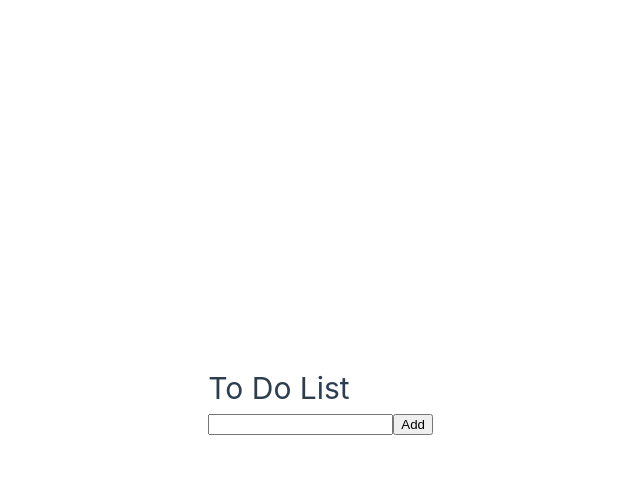
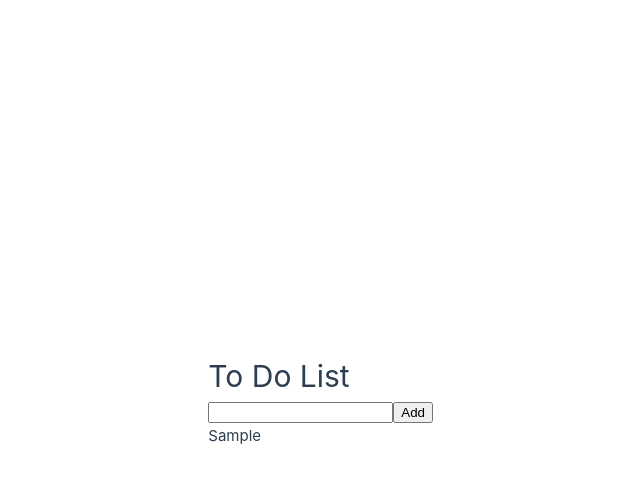
Before and after one commit to tittieth/exercise-pinia, a Vue app: page / in a window 1280 px wide. Both pictures are taken after typing "Sample" into the empty fields and a click on the button "Add". Shown: the top 482 px of the page, without its empty margins (207-847 px from the left). Built offline with nearby package versions, Linux system fonts and the light colour scheme.

Commit message:
print out todos from the list

```diff
--- a/src/components/TodoList.vue
+++ b/src/components/TodoList.vue
@@ -1,5 +1,19 @@
-<script setup lang="ts"></script>
+<script setup lang="ts">
+import { useTodoListStore } from '@/stores/todoList';
+import { storeToRefs } from 'pinia';
 
-<template><div></div></template>
+const store = useTodoListStore();
+
+const { todoList } = storeToRefs(store)
+
+</script>
+
+<template>
+<div v-for="todo in todoList" :key="todo.id" class="item">
+    <div class="content">
+        <span>{{ todo.item }}</span>
+    </div>
+
+</div></template>
 
 <style scoped></style>
```
